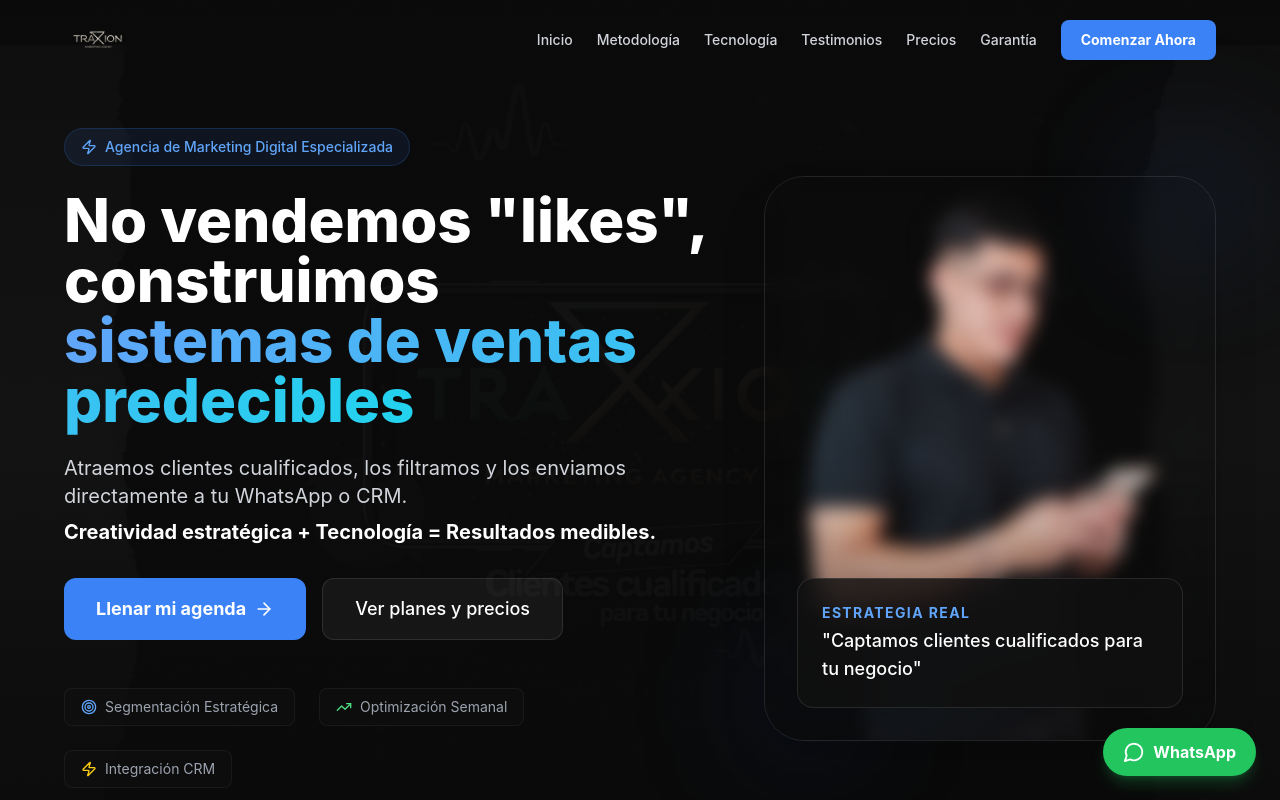
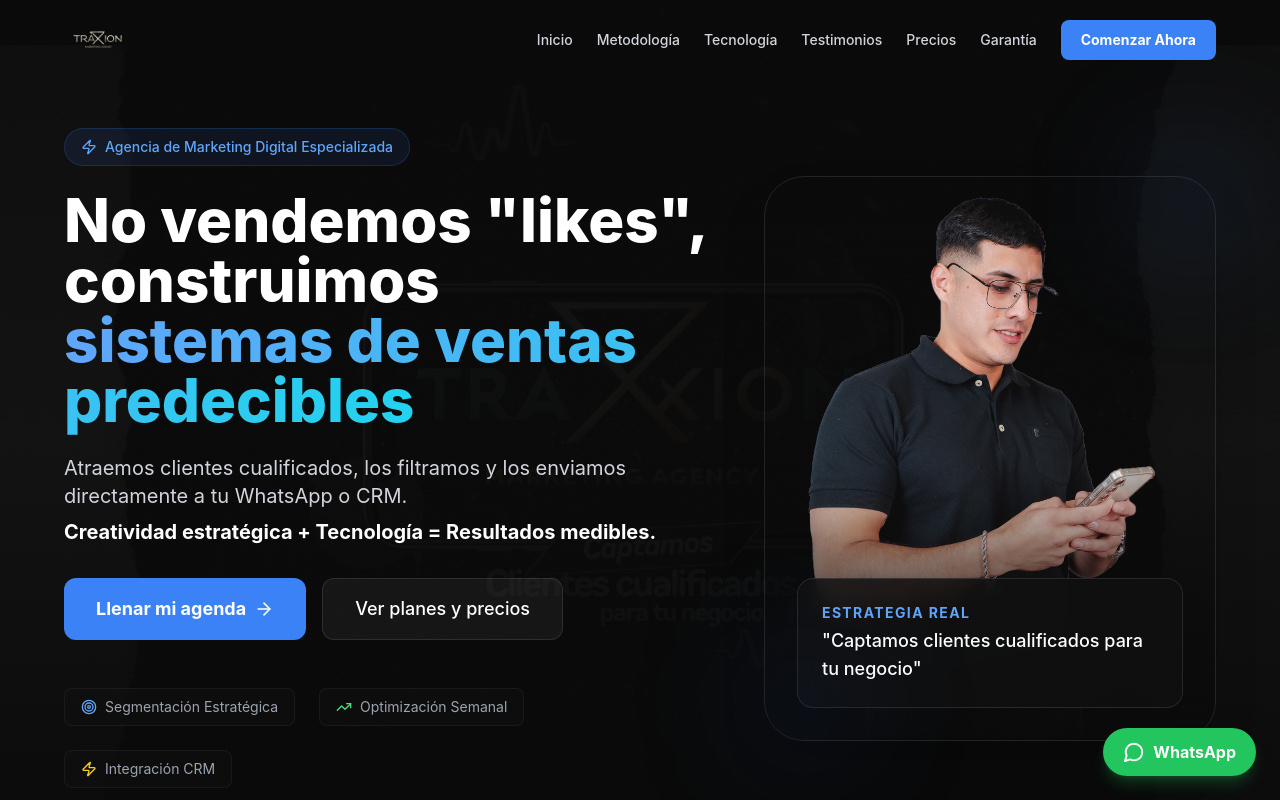
Before and after one commit to Traxiondigital/traxion-web., a Next.js app: page / in a window 1280 px wide. Shown: the top 800 px of the page. Built offline with nearby package versions, Linux system fonts and the light colour scheme.

Commit message:
Fix: Replace full blur with bottom fade effect on founder photo

```diff
--- a/app/components/hero-section.tsx
+++ b/app/components/hero-section.tsx
@@ -76,7 +76,7 @@ export default function HeroSection() {
             </div>
           </motion.div>
 
-          {/* Foto del Fundador con Efecto Blur */}
+          {/* Foto del Fundador con Efecto Fade en la Parte Inferior */}
           <motion.div
             initial={{ opacity: 0, x: 30 }}
             animate={{ opacity: 1, x: 0 }}
@@ -84,16 +84,18 @@ export default function HeroSection() {
             className="lg:col-span-5 relative hidden lg:block"
           >
             <div className="relative w-full aspect-[4/5] rounded-[40px] overflow-hidden border border-white/10 shadow-2xl group">
-              {/* Imagen con efecto blur */}
-              <div className="absolute inset-0 z-10 backdrop-blur-[8px]" />
               <Image
                 src="/images/fundador-traxion-digital.png"
                 alt="Fundador de Traxion Digital - Especialista en captación de clientes"
                 fill
-                className="object-cover object-top transition-transform duration-700 group-hover:scale-105 blur-sm"
+                className="object-cover object-top transition-transform duration-700 group-hover:scale-105"
               />
-              <div className="absolute inset-0 bg-gradient-to-t from-dark-900 via-transparent to-transparent opacity-60 z-20" />
-              <div className="absolute bottom-8 left-8 right-8 p-6 bg-dark-800/80 backdrop-blur-md rounded-2xl border border-white/10 z-30">
+              {/* Efecto de desvanecimiento en la parte inferior */}
+              <div className="absolute inset-0 bg-gradient-to-b from-transparent via-transparent to-dark-900" />
+
+              <div className="absolute inset-0 bg-gradient-to-t from-dark-900/80 via-transparent to-transparent opacity-40" />
+
+              <div className="absolute bottom-8 left-8 right-8 p-6 bg-dark-800/80 backdrop-blur-md rounded-2xl border border-white/10">
                 <p className="text-blue-400 font-bold text-sm uppercase tracking-widest mb-1">Estrategia Real</p>
                 <p className="text-white text-lg font-medium">"Captamos clientes cualificados para tu negocio"</p>
               </div>
```
